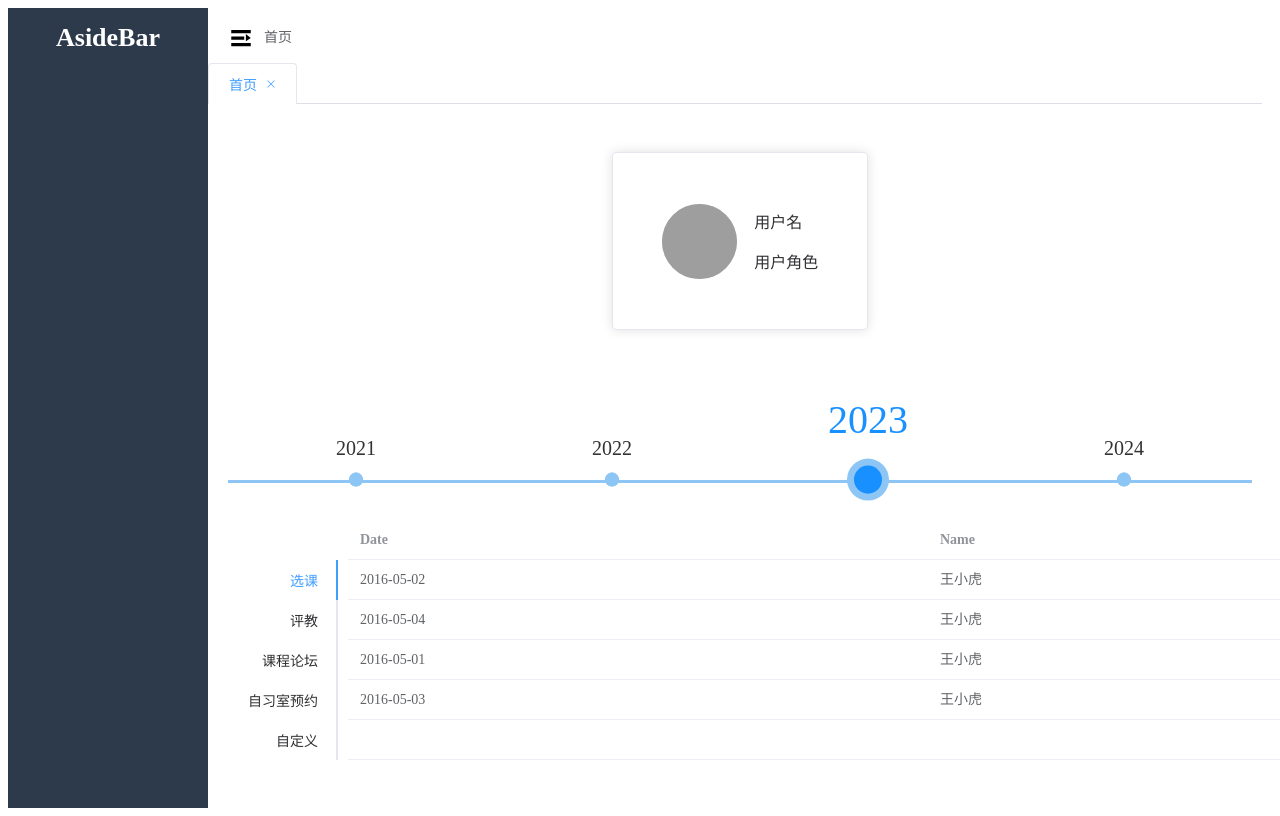
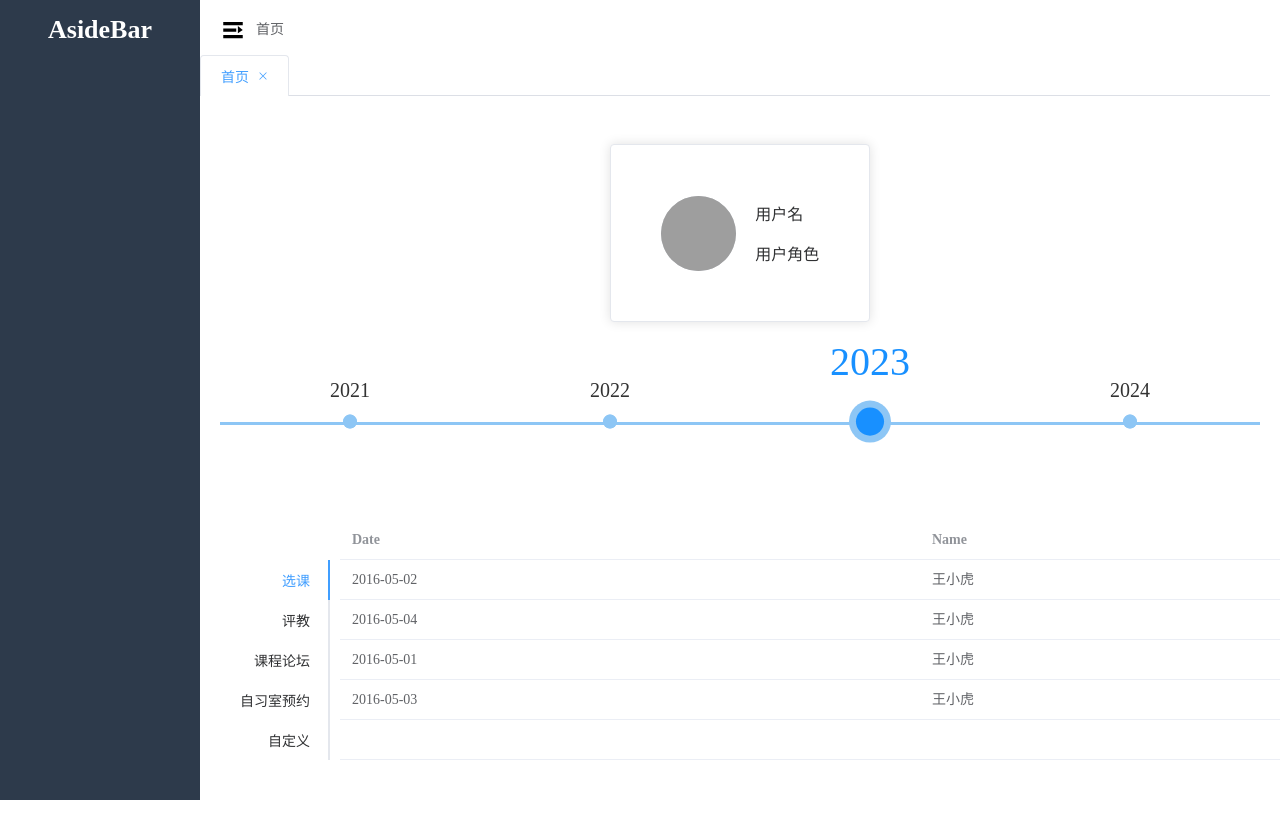
Before and after one commit to sustech-cs304/team-project-24spring-39, a Vue app in the folder se_frontend/: page / in a window 1280 px wide. Built offline with nearby package versions, Linux system fonts and the light colour scheme; grey boxes are pictures that could not be loaded; what makeit-captcha would draw is missing.

Commit message:
整个页面的margin和padding调好了，首页调好了

```diff
--- /dev/null
+++ b/se_frontend/src/assets/global.css
@@ -0,0 +1,5 @@
+body, html {
+    margin: 0;
+    padding: 0;
+    overflow-x: hidden;
+}
--- a/se_frontend/src/component/HorizonTimeLine.vue
+++ b/se_frontend/src/component/HorizonTimeLine.vue
@@ -51,7 +51,7 @@ export default {
 <style lang="less" scoped>
 @themeColor: #1890ff;
 .m-timeline-wrap {
-  margin: 150px auto;
+  margin: 100px auto;
   height: 3px;
   background: #8dc6f5;
   .m-time-dot {
--- a/se_frontend/src/main.js
+++ b/se_frontend/src/main.js
@@ -2,9 +2,11 @@ import { createApp } from "vue";
 import App from "./App.vue";
 import router from "./router";
 import store from "./store";
+// 引入全局样式
+import "./assets/global.css";
 // 引入ElementPlus的图标
 import * as ElementPlusIconsVue from "@element-plus/icons-vue";
-//滑动验证码
+// 滑动验证码
 import MakeitCaptcha from "makeit-captcha";
 import "makeit-captcha/dist/captcha.min.css";
 
```
